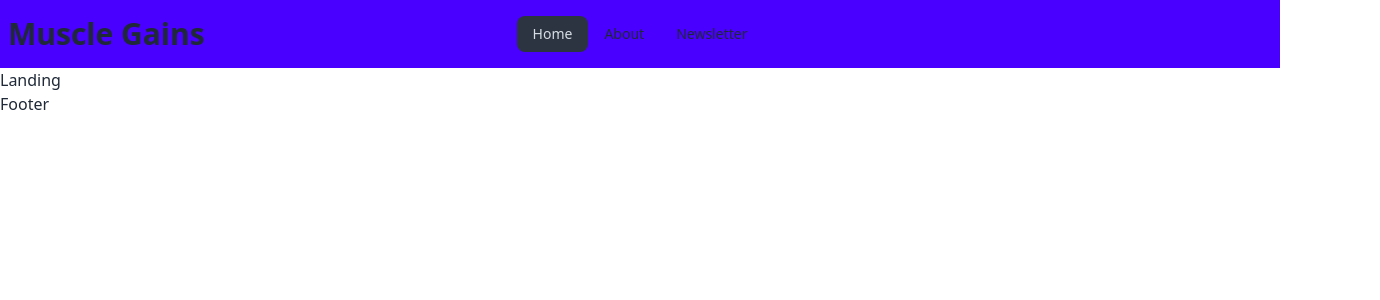
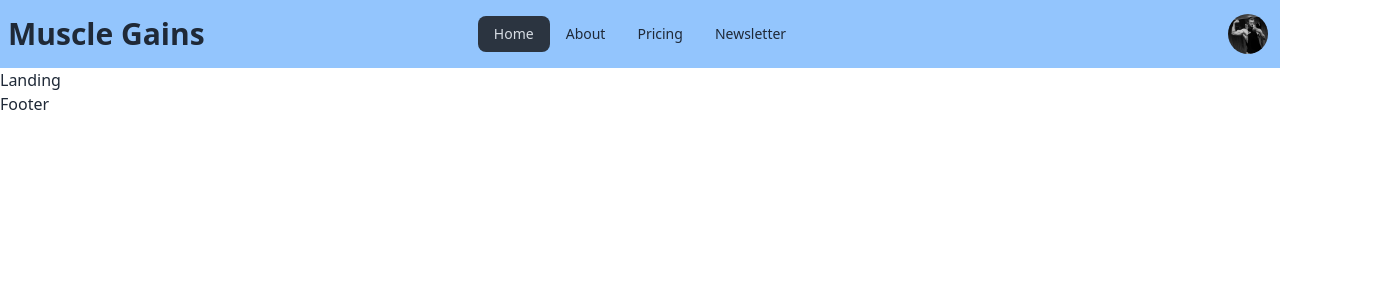
Before and after one commit to ken-cherry/muscle-gains, a React (Vite) app: page / in a window 1280 px wide. Shown: the top 300 px of the page, 1380 px wide, since content can reach past the window. Built offline with nearby package versions, Linux system fonts and the light colour scheme.

Commit message:
Added: images. Styled: Navbar. Created: Pricing page

```diff
--- a/src/components/NavLinks.jsx
+++ b/src/components/NavLinks.jsx
@@ -14,6 +14,11 @@ const navigation = [
   },
   {
     id: 3,
+    to: "/pricing",
+    text: "Pricing",
+  },
+  {
+    id: 4,
     to: "/newsletter",
     text: "Newsletter",
   },
--- a/src/components/Navbar.jsx
+++ b/src/components/Navbar.jsx
@@ -4,15 +4,29 @@ import { FaBarsStaggered } from "react-icons/fa6";
 import NavLinks from "./NavLinks";
 import { NavLink } from "react-router-dom";
 
+const img = "../src/images/loganFlexMirror.jpg";
+
 const Navbar = () => {
   return (
-    <nav className="bg-primary">
+    <nav className="bg-blue-300">
       <div className="navbar align-element">
         <div className="navbar-start">
           {/* TITLE */}
-          <NavLink to="/" className="text-3xl font-bold">
+          <NavLink to="/" className="hidden lg:flex text-3xl font-bold">
             Muscle Gains
           </NavLink>
+          {/* DROPDOWN */}
+          <div className="dropdown">
+            <label tabIndex={0} className="btn btn-ghost lg:hidden">
+              <FaBarsStaggered className="h-6 w-6" />
+            </label>
+            <ul
+              tabIndex={0}
+              className="menu menu-sm dropdown-content mt-3 z-[1] p-2  shadow bg-base-200 rounded-box "
+            >
+              <NavLinks />
+            </ul>
+          </div>
         </div>
         <div className="navbar-center hidden lg:flex">
           <ul className="menu menu-horizontal">
@@ -20,16 +34,14 @@ const Navbar = () => {
           </ul>
         </div>
         <div className="navbar-end">
-          <div className="dropdown">
-            <label tabIndex={0} className="btn btn-ghost lg:hidden">
-              <FaBarsStaggered className="h-6 w-6" />
-            </label>
-            <ul
-              tabIndex={0}
-              className="menu menu-sm dropdown-content mt-3 z-[1] p-2  shadow bg-base-200 rounded-box"
-            >
-              <NavLinks />
-            </ul>
+          <div
+            tabIndex={0}
+            role="button"
+            className="btn btn-ghost btn-circle avatar"
+          >
+            <div className="w-10 rounded-full">
+              <img alt="Tailwind CSS Navbar component" src={img} />
+            </div>
           </div>
         </div>
       </div>
--- /dev/null
+++ b/src/pages/Pricing.jsx
@@ -0,0 +1,7 @@
+import React from "react";
+
+const Pricing = () => {
+  return <div>Pricing</div>;
+};
+
+export default Pricing;
--- a/src/pages/index.js
+++ b/src/pages/index.js
@@ -3,3 +3,4 @@ export { default as Error } from "./Error";
 export { default as HomeLayout } from "./HomeLayout";
 export { default as Landing } from "./Landing";
 export { default as Newsletter } from "./Newsletter";
+export { default as Pricing } from "./Pricing";
```
Also changed, not shown: src/App.jsx (+12 -1 lines), src/images/loganFlexMirror.jpg (added), src/images/loganflex.jpg (added).
